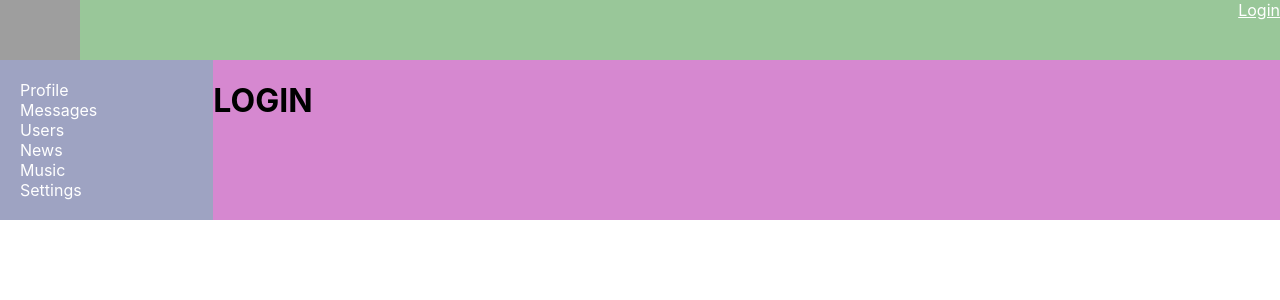
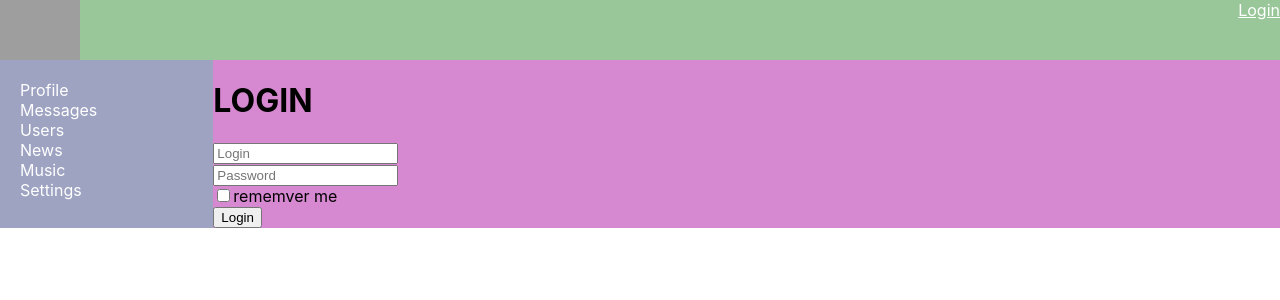
Before and after one commit to maxim388/samurai-way-main, a React (Create React App) app: page /login in a window 1280 px wide. Shown: the top 300 px of the page. Built offline with nearby package versions, Linux system fonts and the light colour scheme; no server answers; grey boxes are pictures that could not be loaded.

Commit message:
samurai-way v.075

```diff
--- a/package.json
+++ b/package.json
@@ -7,6 +7,7 @@
     "@testing-library/jest-dom": "5.14.1",
     "@testing-library/react": "12.0.0",
     "@testing-library/user-event": "13.2.1",
+    "@types/jest": "^29.5.4",
     "antd": "4.18.7",
     "axios": "0.26.0",
     "classnames": "2.3.1",
--- a/src/components/Login/Login.tsx
+++ b/src/components/Login/Login.tsx
@@ -1,9 +1,42 @@
 import React from "react";
+import { Field, InjectedFormProps, reduxForm } from "redux-form";
 
-type LoginType = {
+type FormDataType = {
+  login: string;
+  password: string;
+  rememberMe: boolean;
+};
 
-}
+const LoginForm: React.FC<InjectedFormProps<FormDataType>> = (props) => {
+  return (
+    <form onSubmit={props.handleSubmit}>
+      <div>
+        <Field placeholder={"Login"} component={"input"} name={"login"} />
+      </div>
+      <div>
+        <Field placeholder={"Password"} component={"input"} name={"password"} />
+      </div>
+      <div>
+        <Field type="checkbox" component={"input"} name={"remember me"} />
+        rememver me
+      </div>
+      <div>
+        <button>Login</button>
+      </div>
+    </form>
+  );
+};
 
-export const Login: React.FC<LoginType> = () => {
-  return <h1>LOGIN</h1>;
+export const Login = () => {
+  const onSubmit = (formData: FormDataType) => {};
+  return (
+    <div>
+      <h1>LOGIN</h1>
+      <LoginReduxForm onSubmit={onSubmit} />
+    </div>
+  );
 };
+
+const LoginReduxForm = reduxForm<FormDataType>({
+  form: "login",
+})(LoginForm);
--- a/src/redux/redux-store.ts
+++ b/src/redux/redux-store.ts
@@ -4,12 +4,14 @@
 import { usersReducer } from "../reducers/users-reducer";
 import { authReducer } from "../reducers/auth-reducer";
 import thunkMiddleware from "redux-thunk";
+import { reducer as formReduser } from "redux-form";
 
 const rootReducer = combineReducers({
   profilePage: profileReducer,
   dialogsPage: dialogsReducer,
   usersPage: usersReducer,
   auth: authReducer,
+  form: formReduser,
 });
 
 export const store = createStore(rootReducer, applyMiddleware(thunkMiddleware));
```
Also changed, not shown: 1 other file (tests, documents, lock files or other folders).
